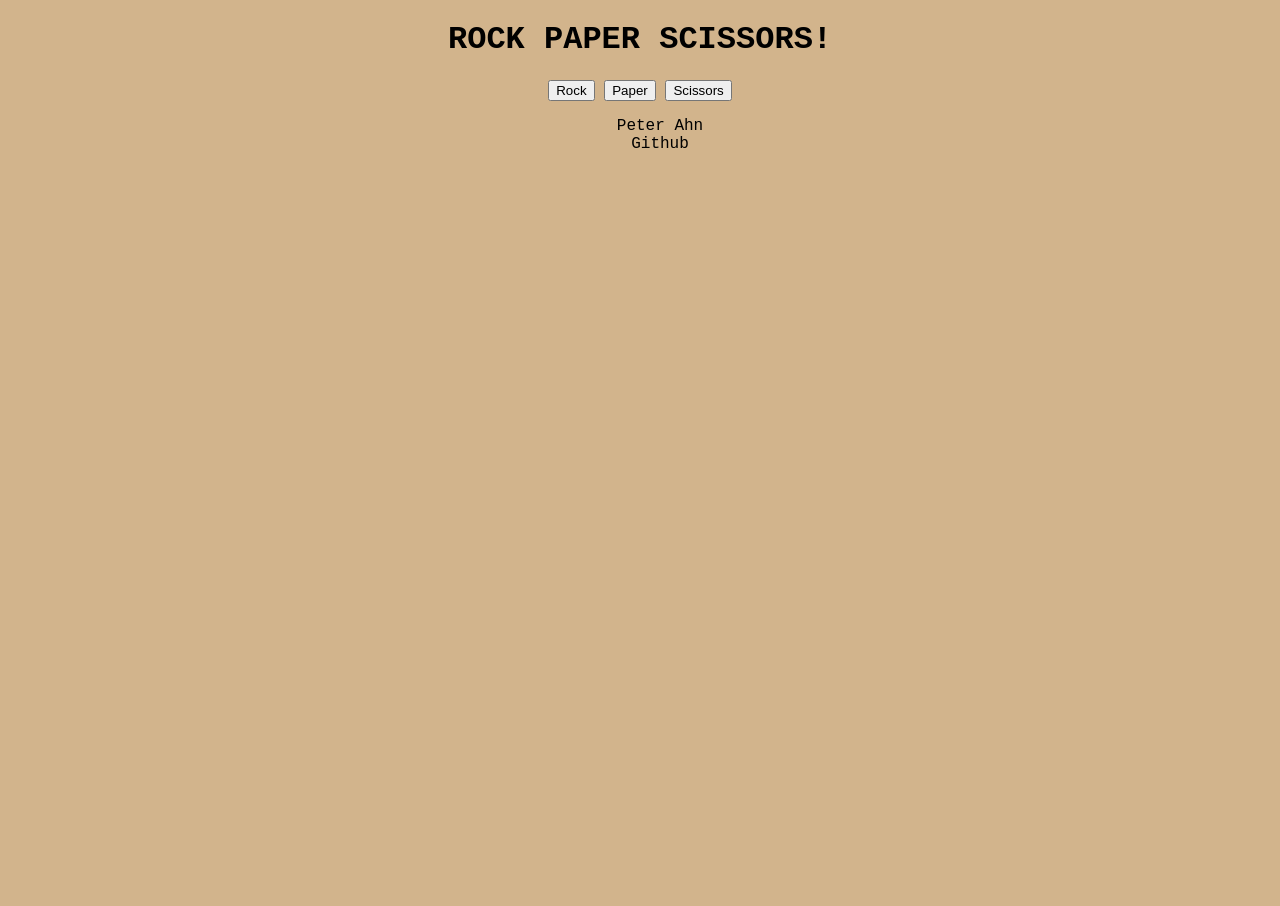
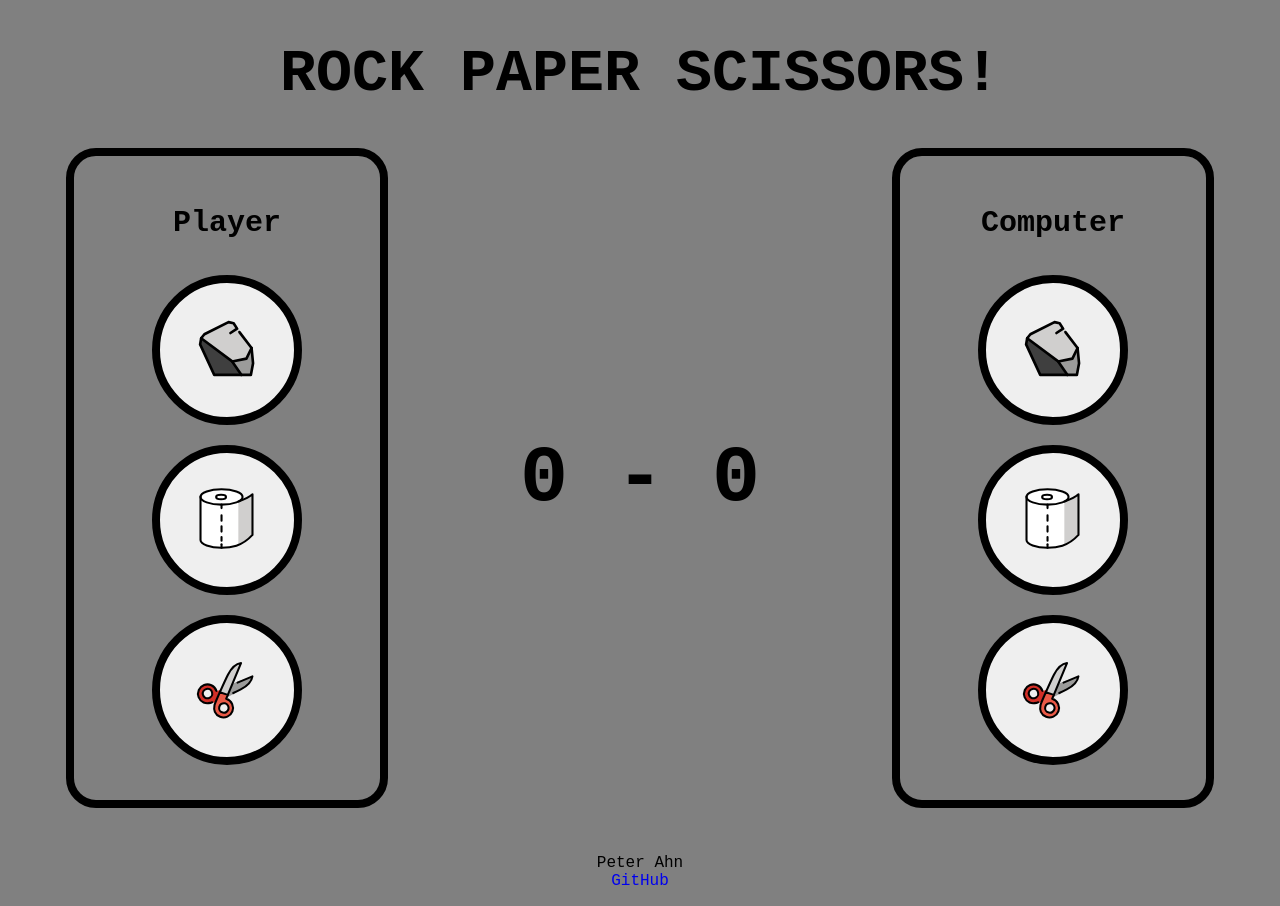
Before and after one commit to peterahn8/rock-paper-scissors, a plain HTML site: page index.html in a window 1280 px wide. Before the commit the page ends 800 px from the top, so only its background shows below. Drawn offline with Linux system fonts and the light colour scheme.

Commit message:
Refactor all code
Significant changes to game logic, including a score tracker and gameover conditions using JavaScript

```diff
--- a/index.html
+++ b/index.html
@@ -9,24 +9,43 @@
     <script src="script.js" defer></script>
 </head>
 <body>
-    <div id="mainContainer">
-        <div id="pageHeader">
+
+    <div id="headerContainer">
         <h1>ROCK PAPER SCISSORS!</h1>
     </div>
-        <div id="buttonsContainer">
-            <button id="rockBtn">Rock</button>
-            <button id="paperBtn">Paper</button>
-            <button id="scissorsBtn">Scissors</button>
+
+    <div id="battleContainer">
+
+        <div id="playerContainer" class="actionMenu">
+            <h2 class="name">Player</h2>
+            <button class="rockButton"><img class="btnImg" src=images/rock.svg alt="rock"></button>
+            <button class="paperButton"><img class="btnImg" src=images/paper.svg alt="paper"></button>
+            <button class="scissorsButton"><img class="btnImg" src=images/scissors.svg alt="scissors"></button>
         </div>
+
+        <div id="scoreContainer">
+            <p id="currentScore">0 - 0</p>
+        </div>
+
+        <div id="computerContainer" class="actionMenu">
+            <h2 class="name">Computer</h2>
+            <button class="rockButton"><img class="btnImg" src=images/rock.svg alt="rock"></button>
+            <button class="paperButton"><img class="btnImg" src=images/paper.svg alt="paper"></button>
+            <button class="scissorsButton"><img class="btnImg" src=images/scissors.svg alt="scissors"></button>
+        </div>
+
+    </div>
+
     <div id="resultContainer">
         <p id="roundResult"></p>
     </div>
-        <div id="pageFooter">
+
+    <div id="footerContainer">
         <ul>
             <li>Peter Ahn</li>
-                <li>Github</li>
+            <li><a href="https://github.com/peterahn8/odin-recipes">GitHub</a></li>
         </ul>
     </div>
-    </div>
+
 </body>
 </html>
--- a/script.js
+++ b/script.js
@@ -3,11 +3,45 @@ let computerSelection;
 let playerScore = 0;
 let computerScore = 0;
 
-const button = document.querySelectorAll("button");
+const rockButton = document.querySelector(".rockButton");
+const paperButton = document.querySelector(".paperButton");
+const scissorsButton = document.querySelector(".scissorsButton");
+const roundResult = document.querySelector("#roundResult");
+const scoreContainer = document.querySelector("#scoreContainer");
+const currentScore = document.querySelector("#currentScore");
 
-rockBtn.addEventListener("click", () => playRound("rock", getComputerChoice()));
-paperBtn.addEventListener("click", () => playRound("paper", getComputerChoice()));
-scissorsBtn.addEventListener("click", () => playRound("scissors", getComputerChoice()));
+rockButton.addEventListener("click", () => {
+    const img = document.querySelector("img");
+    playerSelection = img.alt;
+
+    playRound(playerSelection, getComputerChoice());
+
+    if (playerScore === 5 || computerScore === 5) {
+        endGame();
+    }
+})
+
+paperButton.addEventListener("click", () => {
+    const img = document.querySelector("img");
+    playerSelection = img.alt;
+
+    playRound(playerSelection, getComputerChoice());
+
+    if (playerScore === 5 || computerScore === 5) {
+        endGame();
+    }
+})
+
+scissorsButton.addEventListener("click", () => {
+    const img = document.querySelector("img");
+    playerSelection = img.alt;
+
+    playRound(playerSelection, getComputerChoice());
+
+    if (playerScore === 5 || computerScore === 5) {
+        endGame();
+    }
+})
 
 function getComputerChoice() {
     const randomNum = Math.random();
@@ -21,83 +55,37 @@ function getComputerChoice() {
 }
 
 function playRound(playerSelection, computerSelection) {
-    playerSelection = playerSelection.toLowerCase();
-    if ((playerSelection === "rock" && computerSelection === "scissors") || (playerSelection === "paper" && computerSelection === "rock") || (playerSelection === "scissors" && computerSelection === "paper")) {
-        playerScore = playerScore++;
+    if (playerSelection === computerSelection) {
+        roundResult.textContent = `You both picked ${playerSelection}! This round is a tie.`;
+    } else if (
+    (playerSelection === "rock" && computerSelection === "scissors") ||
+    (playerSelection === "paper" && computerSelection === "rock") ||
+    (playerSelection === "scissors" && computerSelection === "paper")
+    ) {
+        playerScore = ++playerScore;
+        roundResult.textContent = `Your ${playerSelection} beat the computer's ${computerSelection}!`;
     } else {
-        computerScore = computerScore++;
+        computerScore = ++computerScore;
+        roundResult.textContent = `The computer's ${computerSelection} beat your ${playerSelection}. That's a shame.`
     }
+    currentScore.textContent = `${playerScore} - ${computerScore}`;
 }
 
-// function playRound(playerSelection, computerSelection) {
-//     playerSelection = playerSelection.toLowerCase();
-//     if (playerSelection === "rock") {
-//         if (computerSelection === "rock") {
-//             const resultHeader = document.createElement("h1");
-//             resultHeader.textContent = `You picked ${playerSelection} and the computer picked ${computerSelection}. The score is now ${playerScore} to ${computerScore}.`;
-//             resultDiv.appendChild(resultHeader);
-//         } else if (computerSelection === "paper") {
-//             computerScore = ++computerScore;
-//             const resultHeader = document.createElement("h1");
-//             resultHeader.textContent = `You picked ${playerSelection} and the computer picked ${computerSelection}. The score is now ${playerScore} to ${computerScore}.`;
-//             resultDiv.appendChild(resultHeader);
-//         } else {
-//             playerScore = ++playerScore;
-//             const resultHeader = document.createElement("h1");
-//             resultHeader.textContent = `You picked ${playerSelection} and the computer picked ${computerSelection}. The score is now ${playerScore} to ${computerScore}.`;
-//             resultDiv.appendChild(resultHeader);
-//         }
-//     } else if (playerSelection === "paper") {
-//         if (computerSelection === "rock") {
-//             playerScore = ++playerScore;
-//             const resultHeader = document.createElement("h1");
-//             resultHeader.textContent = `You picked ${playerSelection} and the computer picked ${computerSelection}. The score is now ${playerScore} to ${computerScore}.`;
-//             resultDiv.appendChild(resultHeader);
-//         } else if (computerSelection === "paper") {
-//             const resultHeader = document.createElement("h1");
-//             resultHeader.textContent = `You picked ${playerSelection} and the computer picked ${computerSelection}. The score is now ${playerScore} to ${computerScore}.`;
-//             resultDiv.appendChild(resultHeader);
-//         } else {
-//             computerScore = ++computerScore;
-//             const resultHeader = document.createElement("h1");
-//             resultHeader.textContent = `You picked ${playerSelection} and the computer picked ${computerSelection}. The score is now ${playerScore} to ${computerScore}.`;
-//             resultDiv.appendChild(resultHeader);
-//         }
-//     } else if (playerSelection === "scissors") {
-//         if (computerSelection === "rock") {
-//             computerScore = ++computerScore;
-//             const resultHeader = document.createElement("h1");
-//             resultHeader.textContent = `You picked ${playerSelection} and the computer picked ${computerSelection}. The score is now ${playerScore} to ${computerScore}.`;
-//             resultDiv.appendChild(resultHeader);
-//         } else if (computerSelection === "paper") {
-//             playerScore = ++playerScore;
-//             const resultHeader = document.createElement("h1");
-//             resultHeader.textContent = `You picked ${playerSelection} and the computer picked ${computerSelection}. The score is now ${playerScore} to ${computerScore}.`;
-//             resultDiv.appendChild(resultHeader);
-//         } else {
-//             const resultHeader = document.createElement("h1");
-//             resultHeader.textContent = `You picked ${playerSelection} and the computer picked ${computerSelection}. The score is now ${playerScore} to ${computerScore}.`;
-//             resultDiv.appendChild(resultHeader);
-//         }
-//     }
-// }
+function endGame() {
+    if (playerScore === 5) {
+        roundResult.textContent = `YES! The final score was ${playerScore} - ${computerScore}.`;
+    } else {
+        roundResult.textContent = `NOOOOO! The final score was ${playerScore} - ${computerScore}.`;
+    }
+    playerScore = 0;
+    computerScore = 0;
+}
 
 // function game() {
-//     for (let counter = 0; counter < 5; counter++) {
-//         let playerSelection = prompt("Choose rock, paper or scissors: ", "");
-//         let computerSelection = getComputerChoice();
-//         if (counter < 4) {
-//             alert(`${playRound(playerSelection, computerSelection)} The score is ${playerScore} - ${computerScore}.`);
-//         } else {
-//             if (playerScore > computerScore) {
-//                 alert(`The computer picked ${computerSelection}. You won the match! The final score was ${playerScore} - ${computerScore}.`);
-//             } else if (playerScore < computerScore) {
-//                 alert(`The computer picked ${computerSelection}. You lost the match! The final score was ${playerScore} - ${computerScore}.`);
-//             } else {
-//                 alert(`The computer picked ${computerSelection}. It was a tie! The final score was ${playerScore} - ${computerScore}.`)
-//             }
-//         }
+//     for (let gamesPlayed = 0; gamesPlayed < 5; gamesPlayed++) {
+
 //     }
 //     playerScore = 0;
 //     computerScore = 0;
+//     gamesplayed = 0;
 // }
--- a/styles.css
+++ b/styles.css
@@ -1,10 +1,70 @@
 body {
+    display: flex;
+    flex-direction: column;
+    min-height: 100vh;
     margin: 0;
-    background: tan;
+    padding: 0;
+    background: gray;
     font-family: 'Courier New', Courier, monospace;
     text-align: center;
 }
 
-#pageFooter * {
+#headerContainer {
+    font-weight: bolder;
+    font-size: 30px;
+}
+
+#battleContainer {
+    display: flex;
+    flex-direction: row;
+}
+
+#scoreContainer {
+    font-size: 50px;
+    font-weight: bolder;
+    margin: auto;
+}
+
+.name {
+    font-size: 30px;
+}
+.actionMenu {
+    border: 8px solid black;
+    border-radius: 30px;
+    padding: 25px;
+    width: 20%;
+    margin: auto;
+}
+.actionMenu > button {
+    width: 150px;
+    height: 150px;
+    border-radius: 1000px;
+    border: 8px solid black;
+    margin: 10px;
+}
+.btnImg {
+    width: 75px;
+    height: 75px;
+}
+.rockButton > .btnImg {
+    width: 95px;
+    height: 95px;
+}
+
+#currentScore {
+    font-size: 80px;
+}
+
+#resultContainer {
+    margin: auto;
+    font-size: 30px;
+}
+
+#footerContainer {
+    margin-top: auto;
+}
+#footerContainer * {
+    text-decoration: none;
     list-style-type: none;
+    padding: 0;
 }
```
Also changed, not shown: images/paper.svg (added), images/rock.svg (added), images/scissors.svg (added). Lines whose indentation alone changed are shown as unchanged.
